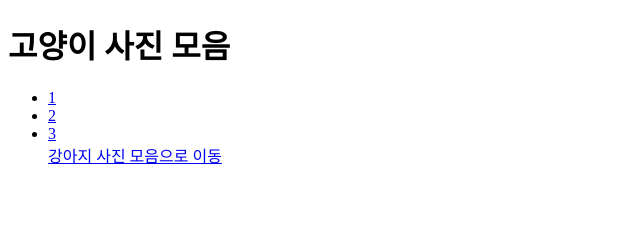
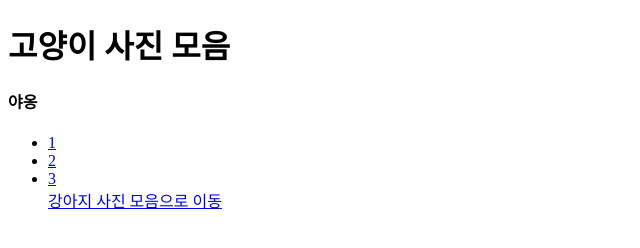
Before and after one commit to tae0906x/tae0906x.github.io, a plain HTML site: page cat.html in a window 1280 px wide. Shown: the whole page, without its empty margins (0-640 px from the left). Drawn offline with Linux system fonts and the light colour scheme.

Commit message:
Taegyun's commit

```diff
--- a/cat.html
+++ b/cat.html
@@ -8,6 +8,7 @@
 </head>
 <body>
     <h1>고양이 사진 모음</h1>
+    <h4>야옹</h4>
     <ul>
         <li><a href="cat.jpg">1</a></li>
         <li><a href="https://src.hidoc.co.kr/image/lib/2022/5/4/1651651323632_0.jpg">2</a></li>
```
